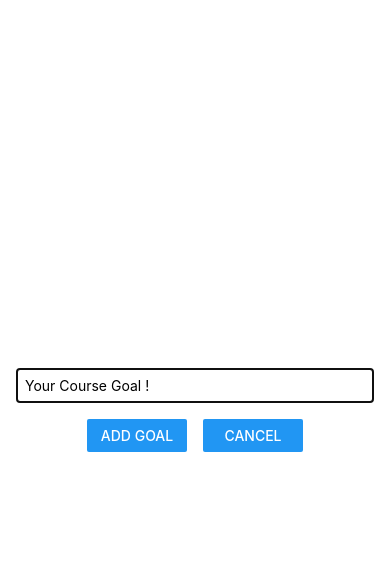
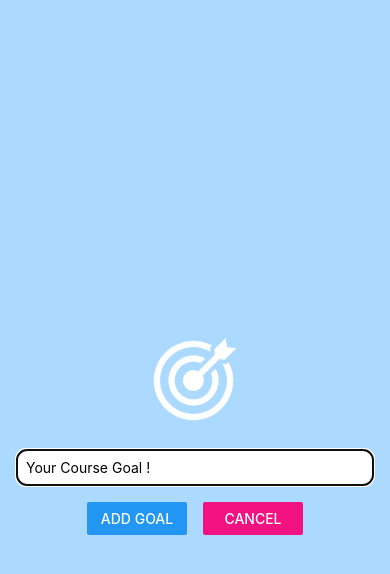
Before and after one commit to hugpaim/React-Native-todolist-pp, a React Native app: screen / in a window 390 px wide. Both pictures are taken after a click on the button "ADD A NEW GOAL". Shown: the top 574 px of the page. Built offline with nearby package versions, Linux system fonts and the light colour scheme.

Commit message:
add styling

```diff
--- a/App.js
+++ b/App.js
@@ -1,5 +1,6 @@
 import { StyleSheet, View, FlatList, Button } from "react-native";
 import { useState } from "react";
+import { StatusBar } from "expo-status-bar";
 
 import GoalItem from "./components/GoalItem";
 import GoalInput from "./components/GoalInput";
@@ -31,12 +32,10 @@
   }
 
   return (
+    <>
+      <StatusBar style="dark"/>
       <View style={styles.appcontainer}>
-      <Button
-        title="Add a New Goal"
-        color="#ABD9FF"
-        onPress={startAddGoalHandler}
-      />
+        <Button title="Add a New Goal" color="" onPress={startAddGoalHandler} />
         <GoalInput
           onAddGoal={addGoalHandler}
           visible={modalIsVisible}
@@ -60,6 +59,7 @@
           />
         </View>
       </View>
+    </>
   );
 }
 
@@ -68,6 +68,7 @@
     flex: 1,
     paddingTop: 50,
     paddingHorizontal: 16,
+    backgroundColor: "#ABD9FF",
   },
   goalsinput: {
     flex: 5,
--- a/components/GoalInput.js
+++ b/components/GoalInput.js
@@ -1,4 +1,4 @@
-import { StyleSheet, View, Button, TextInput, Modal } from "react-native";
+import { StyleSheet, View, Button, TextInput, Modal, Image } from "react-native";
 import { useState } from "react";
 
 export default function GoalInput(props) {
@@ -16,6 +16,7 @@
   return (
     <Modal visible={props.visible} animationType="slide">
       <View style={styles.inputcontainer}>
+      <Image style={styles.image} source={require('../assets/images/goal.png')}/>
         <TextInput
           style={styles.textinput}
           placeholder="Your Course Goal !"
@@ -24,10 +25,10 @@
         />
         <View style={styles.buttoncontainer}>
           <View style={styles.button}>
-            <Button title="Add Goal" onPress={addGoalHandler} />
+            <Button title="Add Goal" onPress={addGoalHandler} color='' />
           </View>
           <View style={styles.button}>
-            <Button title="Cancel" onPress={props.onCancel} />
+            <Button title="Cancel" onPress={props.onCancel} color='#f31282' />
           </View>
         </View>
       </View>
@@ -40,16 +41,16 @@
     flex: 1,
     justifyContent: "center",
     alignItems: "center",
-    marginBottom: 24,
     padding: 16,
-    borderBottomWidth: 1,
-    borderBottomColor: "#cccccc",
+    backgroundColor:'#ABD9FF'
   },
   textinput: {
     borderWidth: 1,
-    borderColor: "#cccccc",
+    borderColor: "white",
+    backgroundColor:'white',
     width: "100%",
-    padding: 8,
+    borderRadius:10,
+    padding: 9,
   },
   buttoncontainer: {
     flexDirection: "row",
@@ -59,4 +60,10 @@
     width: 100,
     marginHorizontal: 8,
   },
+  image:{
+    width:100,
+    height:100,
+    margin:20,
+
+  }
 });
```
Also changed, not shown: assets/images/goal.png (added). Lines whose indentation alone changed are shown as unchanged.
